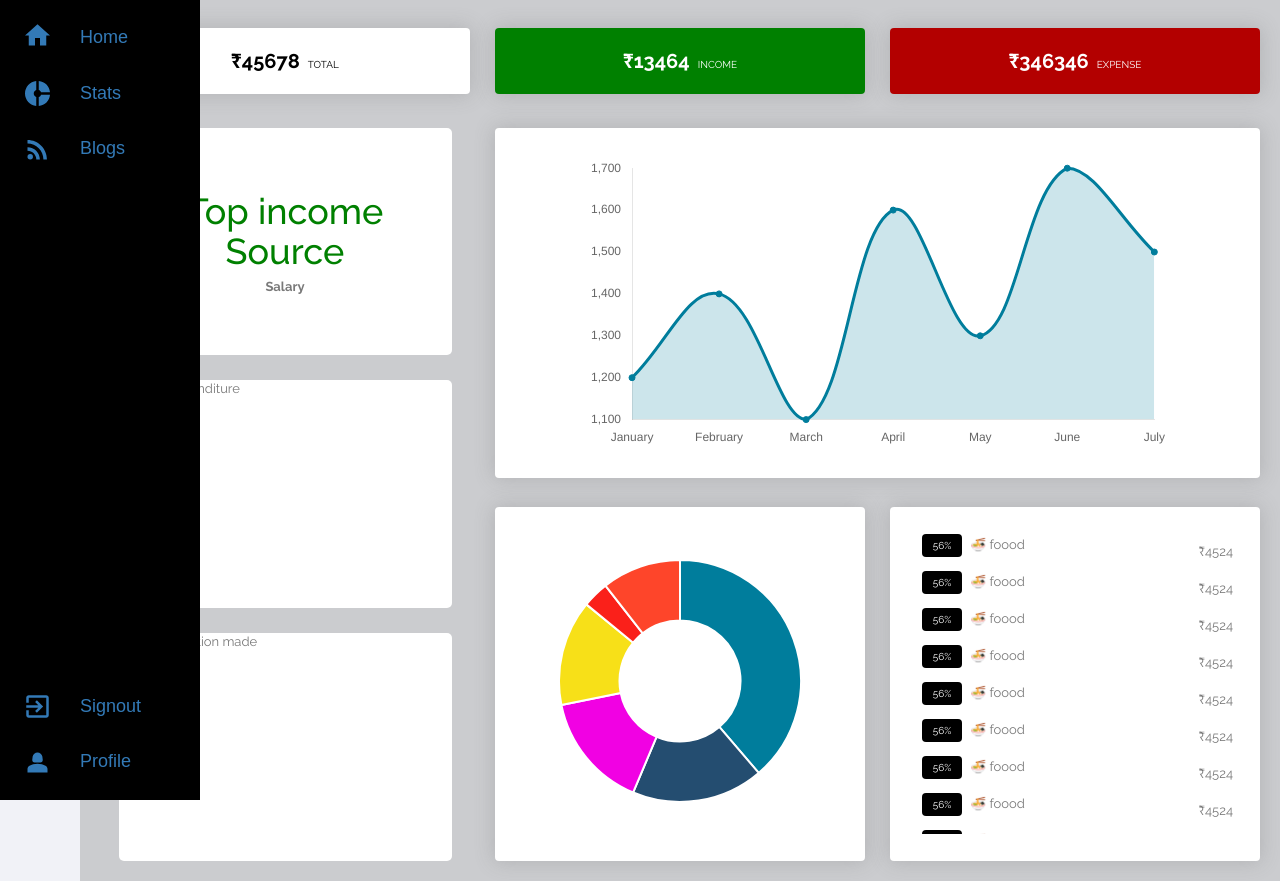
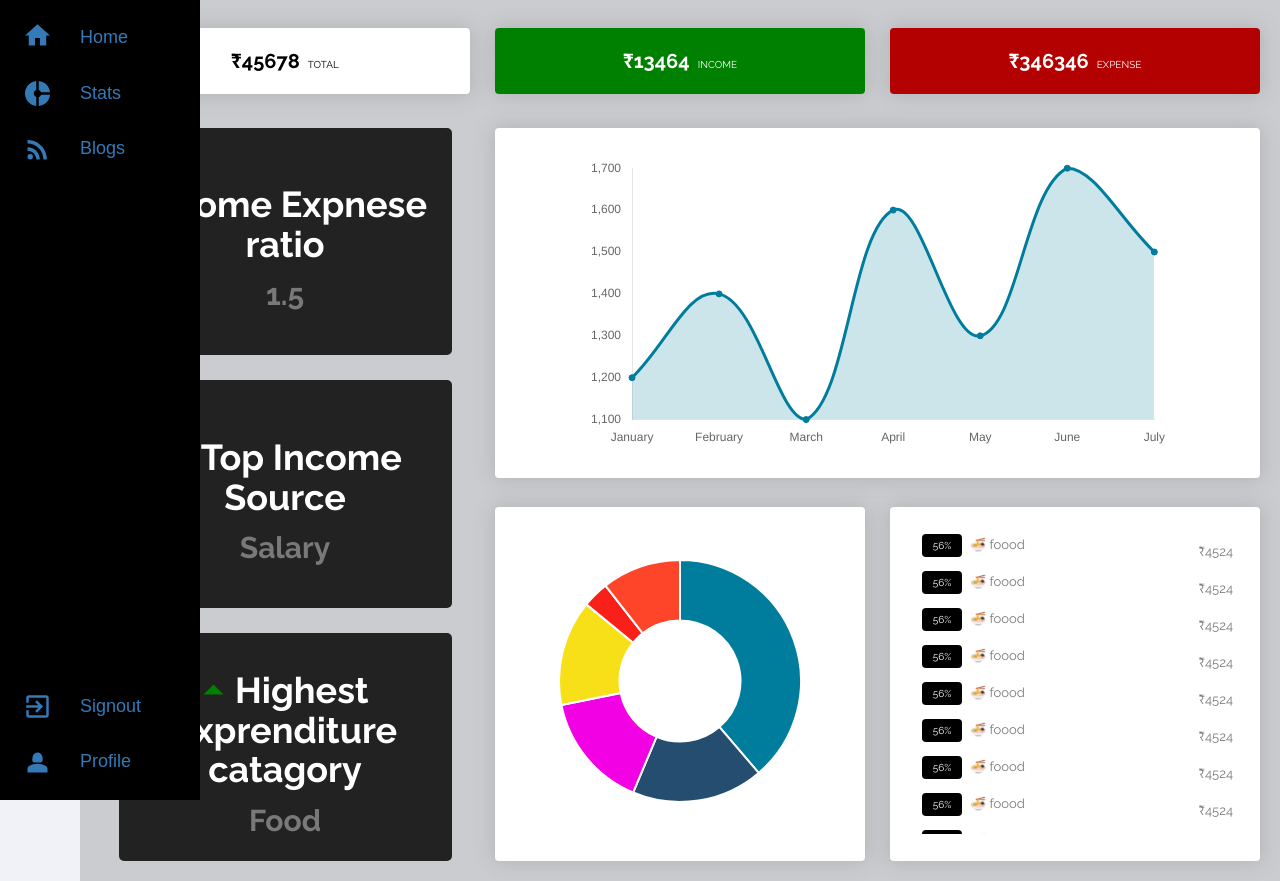
Before and after one commit to Nirosh-Shetty/Personal-Finance, a React (Vite) app in the folder client/: page /stats in a window 1280 px wide. Built offline with nearby package versions, Linux system fonts and the light colour scheme; the HTML template or start-up script is replaced by a standard one.

Commit message:
Insights page updated

```diff
--- a/client/src/components/Stats/Insights.jsx
+++ b/client/src/components/Stats/Insights.jsx
@@ -1,14 +1,28 @@
 import React from "react";
 import "./insights.css";
+// import ArrowCircleRightIcon from "@mui/icons-material/ArrowCircleRight";
+// import ArrowDropUpIcon from "@mui/icons-material/ArrowDropUp";
+import ArrowDropUpIcon from "@mui/icons-material/ArrowDropUp";
+import ArrowDropDownIcon from "@mui/icons-material/ArrowDropDown";
 const Insights = () => {
   return (
     <>
-      <div className="top-income">
-        <h1>Top income Source</h1>
+      <div className="ratio insight-box">
+        <h1> Income Expnese ratio</h1>
+        <span>1.5</span>
+      </div>
+      <div className="top-income insight-box">
+        <h1>
+          <ArrowDropUpIcon className="arrow-down" /> Top Income Source
+        </h1>
         <span>Salary</span>
       </div>
-      <div>Largest Expenditure</div>
-      <div>Total Transaction made</div>
+      <div className="most-trans insight-box">
+        <h1>
+          <ArrowDropUpIcon className="arrow-up" /> Highest Exprenditure catagory
+        </h1>
+        <span>Food</span>
+      </div>
     </>
   );
 };
--- a/client/src/components/Stats/insights.css
+++ b/client/src/components/Stats/insights.css
@@ -1,4 +1,4 @@
-.top-income {
+.insight-box {
   display: flex;
   align-items: center;
   justify-content: center;
@@ -7,14 +7,34 @@
   font-family: "Raleway", sans-serif;
   font-optical-sizing: auto;
   font-style: normal;
-  padding: 10px;
+  padding: 15px;
   text-align: center;
-}
-.top-income h1 {
-  color: green;
-  margin: 6px;
+
+  background: #000000d4;
 }
 
-.top-income span {
+.insight-box span {
+  font-weight: bold;
+  font-size: 3rem;
+  /* color: black; */
+}
+
+.insight-box h1 {
+  font-weight: bolder;
+  color: white;
+}
+.insight-box span {
   font-weight: bold;
 }
+
+/* arrows up and down */
+.arrow-up {
+  scale: 3.2;
+  color: green;
+  margin: 5px;
+}
+.arrow-down {
+  scale: 3.4;
+  color: rgb(167, 1, 1);
+  margin: 5px;
+}
```
Also changed, not shown: 2 other files (tests, documents, lock files or other folders).
